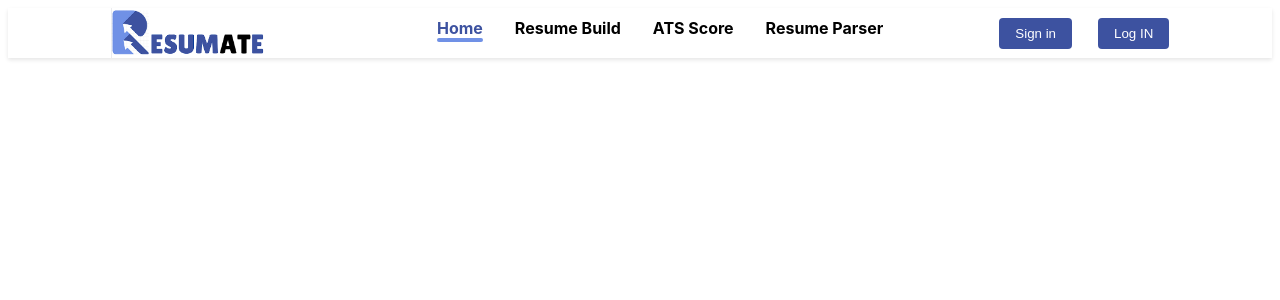
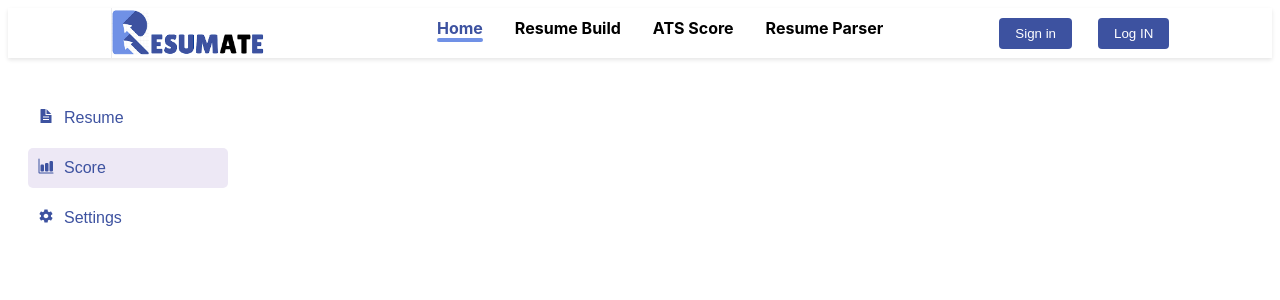
Before and after one commit to 66biswajeet/Resumate, a React (Vite) app: page /ats/score in a window 1280 px wide. Shown: the top 300 px of the page. Built offline with nearby package versions, Linux system fonts and the light colour scheme; no server answers.

Commit message:
changes 13:47

```diff
--- a/package.json
+++ b/package.json
@@ -10,6 +10,7 @@
     "preview": "vite preview"
   },
   "dependencies": {
+    "@google/generative-ai": "^0.17.0",
     "react": "^18.3.1",
     "react-dom": "^18.3.1",
     "react-icons": "^5.3.0",
--- a/src/App.jsx
+++ b/src/App.jsx
@@ -3,6 +3,7 @@ import Navbar from "./sections/Navbar";
 
 import { BrowserRouter, Routes, Route } from "react-router-dom";
 import Ats_resume from "./pages/Ats_resume";
+import Ats_score from "./pages/Ats_score";
 
 const App = () => {
   return (
@@ -11,6 +12,7 @@ const App = () => {
         <Navbar />
         <Routes>
           <Route path="/ats/resume" element={<Ats_resume />} />
+          <Route path="/ats/score" element={<Ats_score />} />
         </Routes>
       </BrowserRouter>
     </React.StrictMode>
--- /dev/null
+++ b/src/gen-ai/Gemini.js
@@ -0,0 +1,21 @@
+import { GoogleGenerativeAI } from "@google/generative-ai";
+
+const API_KEY = "AIzaSyD8P3sgaJEzGGsi6Y-rAtm8gobDETLWjKU";
+const genAI = new GoogleGenerativeAI(API_KEY);
+const model = genAI.getGenerativeModel({
+  model: "gemini-1.5-flash",
+});
+
+const generationConfig = {
+  temperature: 1,
+  topP: 0.95,
+  topK: 64,
+  maxOutputTokens: 8192,
+  responseMimeType: "text/plain",
+};
+
+export const chatSession = model.startChat({
+  generationConfig,
+
+  history: [],
+});
--- a/src/index.css
+++ b/src/index.css
@@ -1,6 +1,6 @@
 :root {
   font-family: Inter, system-ui, Avenir, Helvetica, Arial, sans-serif;
-
+  text-decoration: none;
   font-synthesis: none;
   text-rendering: optimizeLegibility;
   -webkit-font-smoothing: antialiased;
--- a/src/pages/Ats_resume.jsx
+++ b/src/pages/Ats_resume.jsx
@@ -1,6 +1,8 @@
 import React, { useState } from "react";
 import styled from "styled-components";
 import Navbtn from "../components/Navbtn";
+
+import { Link } from "react-router-dom";
 
 // icon imports
 
@@ -24,6 +26,7 @@ const Ats_resume = () => {
   return (
     <Container>
       <Sidebar>
+        <Link to={"/ats/resume"} style={{ textDecoration: "none" }}>
           <SidebarItem
             active={activePage === "Resume"}
             onClick={() => setActivePage("Resume")}
@@ -33,7 +36,10 @@ const Ats_resume = () => {
             </Icon>
             Resume
           </SidebarItem>
+        </Link>
+        <Link to={"/ats/score"} style={{ textDecoration: "none" }}>
           <SidebarItem
+            href="/ats/score"
             active={activePage === "Score"}
             onClick={() => setActivePage("Score")}
           >
@@ -42,6 +48,7 @@ const Ats_resume = () => {
             </Icon>
             Score
           </SidebarItem>
+        </Link>
         <SidebarItem
           active={activePage === "Settings"}
           onClick={() => setActivePage("Settings")}
@@ -135,6 +142,7 @@ const SidebarItem = styled.div`
   border-radius: 5px;
   /* color: ${({ active }) => (active ? "white" : "var(--primary-color)")}; */
   color: var(--primary-color);
+  text-decoration: none;
   @media (max-width: 768px) {
     justify-content: center;
   }
--- /dev/null
+++ b/src/pages/Ats_score.jsx
@@ -0,0 +1,130 @@
+import React, { useState, useEffect } from "react";
+import styled from "styled-components";
+
+import { Link } from "react-router-dom";
+
+import { chatSession } from "../gen-ai/Gemini";
+
+// icon imports
+
+import { IoDocumentTextSharp } from "react-icons/io5";
+import { IoBarChart } from "react-icons/io5";
+import { IoMdSettings } from "react-icons/io";
+
+const Ats_score = () => {
+  const [activePage, setActivePage] = useState("Score");
+  const [response, setResponse] = useState("");
+
+  useEffect(() => {
+    const fetchResponse = async () => {
+      try {
+        const resume_response = await chatSession.sendMessage(
+          "how are you gemini"
+        );
+        setResponse(resume_response.response.text());
+      } catch (error) {
+        console.error("Error fetching response:", error);
+      }
+    };
+
+    fetchResponse();
+  }, []);
+
+  useEffect(() => {
+    console.log(response);
+  }, [response]);
+
+  return (
+    <Container>
+      <Sidebar>
+        <Link to={"/ats/resume"} style={{ textDecoration: "none" }}>
+          <SidebarItem
+            active={activePage === "Resume"}
+            onClick={() => setActivePage("Resume")}
+          >
+            <Icon>
+              <IoDocumentTextSharp />
+            </Icon>
+            Resume
+          </SidebarItem>
+        </Link>
+        <Link to={"/ats/score"} style={{ textDecoration: "none" }}>
+          <SidebarItem
+            href="/ats/score"
+            active={activePage === "Score"}
+            onClick={() => setActivePage("Score")}
+          >
+            <Icon>
+              <IoBarChart />
+            </Icon>
+            Score
+          </SidebarItem>
+        </Link>
+        <SidebarItem
+          active={activePage === "Settings"}
+          onClick={() => setActivePage("Settings")}
+        >
+          <Icon>
+            <IoMdSettings />
+          </Icon>
+          Settings
+        </SidebarItem>
+      </Sidebar>
+      <MainContent></MainContent>
+    </Container>
+  );
+};
+
+const Container = styled.div`
+  display: flex;
+  min-height: 80vh;
+  font-family: Arial, sans-serif;
+
+  margin: auto;
+  @media (max-width: 1200px) {
+    flex-direction: column;
+  }
+`;
+
+const Sidebar = styled.div`
+  width: 200px;
+
+  color: var(--primary-color);
+  padding: 20px;
+  display: flex;
+  flex-direction: column;
+  margin-top: 20px;
+
+  @media (max-width: 1200px) {
+    flex-direction: row;
+  }
+`;
+
+const SidebarItem = styled.div`
+  display: flex;
+  align-items: center;
+  padding: 10px;
+  margin-bottom: 10px;
+  cursor: pointer;
+  background-color: ${({ active }) =>
+    active ? "var(--fifth-color)" : "transparent"};
+  border-radius: 5px;
+  /* color: ${({ active }) => (active ? "white" : "var(--primary-color)")}; */
+  color: var(--primary-color);
+  text-decoration: none;
+  @media (max-width: 768px) {
+    justify-content: center;
+  }
+`;
+
+const Icon = styled.span`
+  margin-right: 10px;
+
+  @media (max-width: 768px) {
+    margin-right: 0;
+  }
+`;
+
+const MainContent = styled.div``;
+
+export default Ats_score;
```
Also changed, not shown: 1 other file (tests, documents, lock files or other folders). Lines whose indentation alone changed are shown as unchanged.
